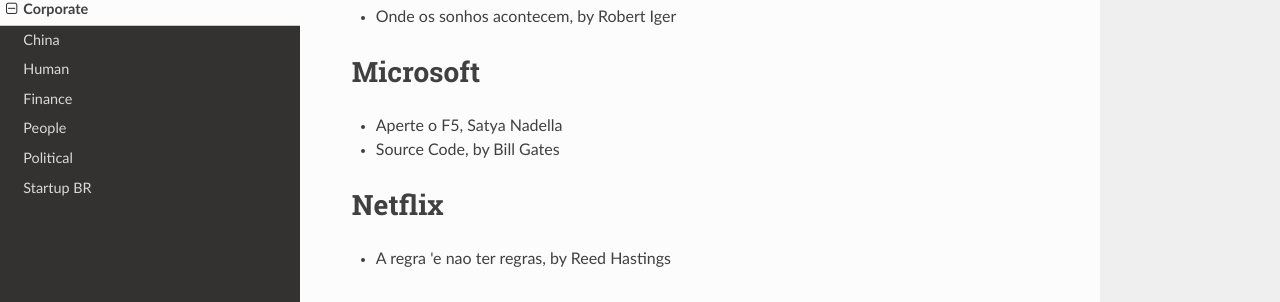
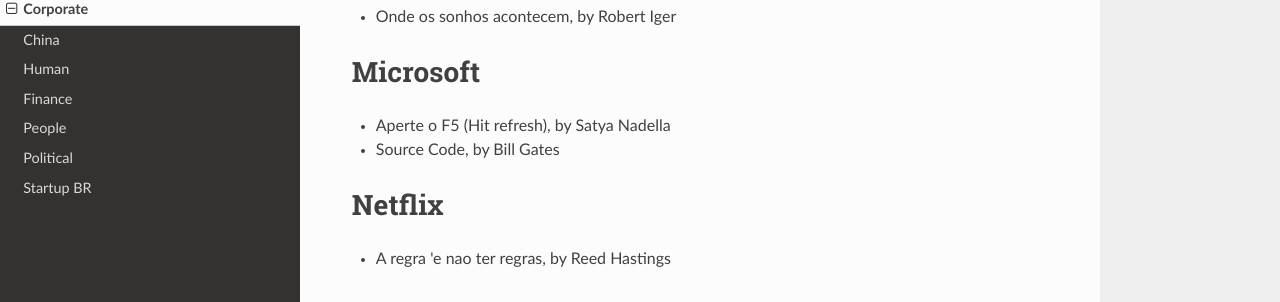
Before and after one commit to renatobrf/kindle-teca, an MkDocs documentation site: the page built from docs/corporate.md, in a window 1280 px wide and 954 px high. Shown: the part 421-723 px from the top of the window. Built offline with MkDocs 1.6.1, drawn with Linux system fonts in a browser that asks for light colours; nearby versions of some CDN libraries.

Commit message:
Update corporate.md

```diff
--- a/docs/corporate.md
+++ b/docs/corporate.md
@@ -10,7 +10,7 @@
 - Onde os sonhos acontecem, by Robert Iger
 
 # Microsoft
-- Aperte o F5, Satya Nadella
+- Aperte o F5 (Hit refresh), by Satya Nadella
 - Source Code, by Bill Gates
 
 # Netflix
```
